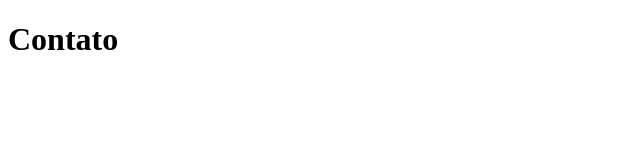
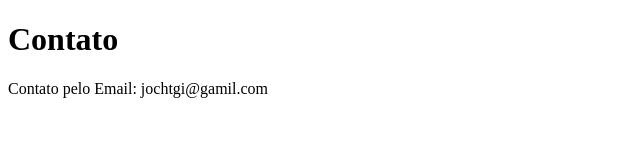
Before and after one commit to AnataliaCandido/sistema-de-cadastro, a plain HTML site: page contato.html in a window 1280 px wide. Shown: the whole page, without its empty margins (0-640 px from the left). Drawn offline with Linux system fonts and the light colour scheme.

Commit message:
Adicionando o email de contato

```diff
--- a/contato.html
+++ b/contato.html
@@ -8,5 +8,6 @@
 </head>
 <body>
     <h1>Contato</h1>
+    <p>Contato pelo Email: jochtgi@gamil.com</p>
 </body>
 </html>
```
